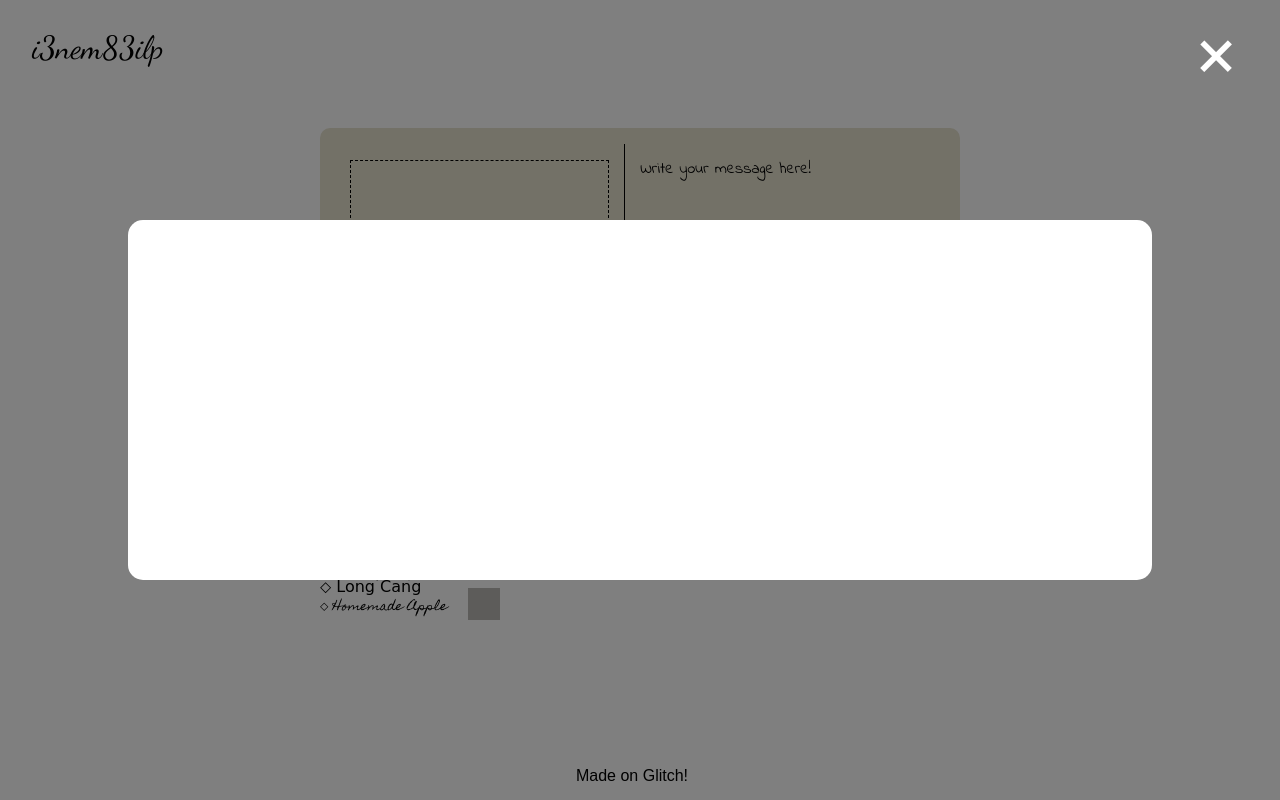
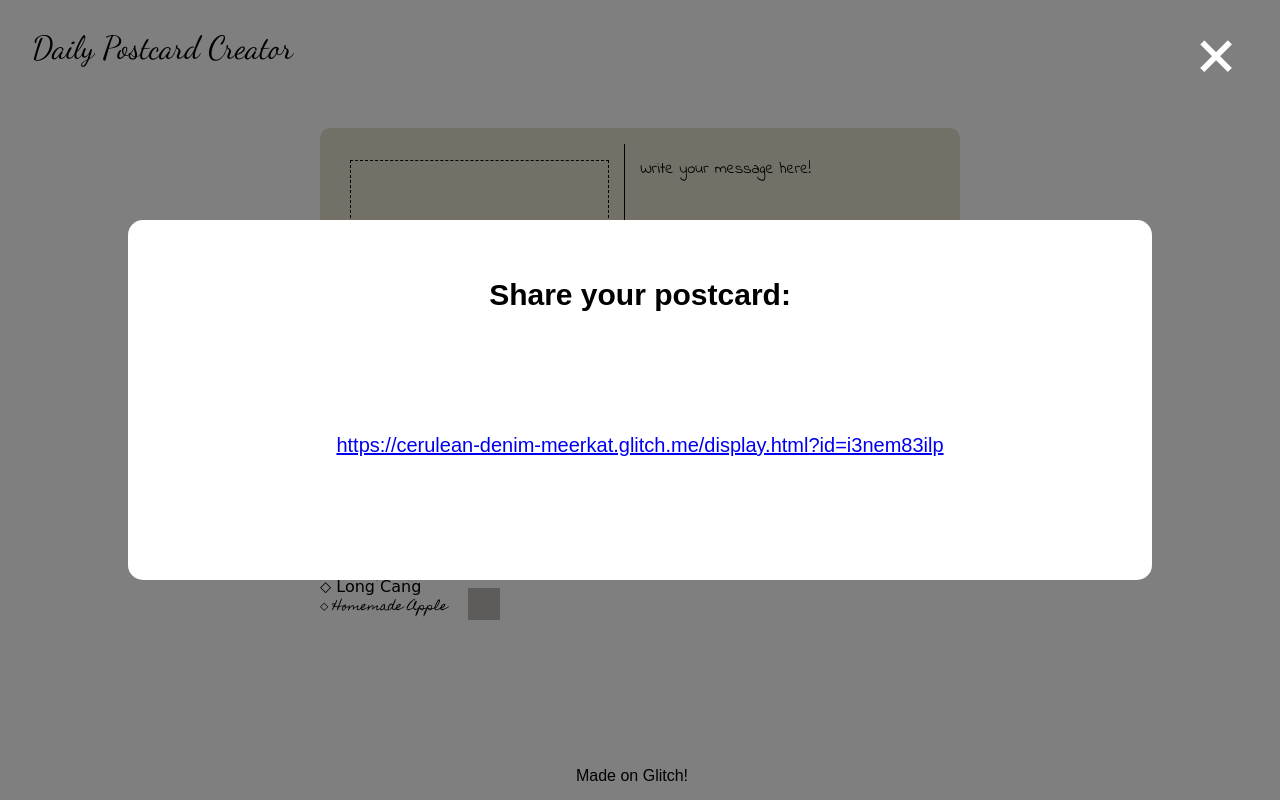
Before and after one commit to volatio/162p3, a website: page public/creator.html in a window 1280 px wide. Both pictures are taken after a click on the button "Share postcard". Drawn offline with Linux system fonts and the light colour scheme; no server answers; a web font is replaced by a local one.

Commit message:
💸🌥 Updated with Glitch

```diff
--- a/public/creator.html
+++ b/public/creator.html
@@ -14,7 +14,13 @@
   </head>
 
   <body>
-    <div id="overlay"><div id="xbutton">+</div><div id="showlink"></div></div>
+    <div id="overlay">
+      <div id="xbutton">+</div>
+      <div id="showlink">
+        <tsh>Share your postcard:</tsh>
+        <div id="clink"></div>
+      </div>
+    </div>
     <header>
       <h1 id ="mhead">
          Daily Postcard Creator
--- a/public/postcardData.json
+++ b/public/postcardData.json
@@ -1 +1 @@
-{"id":"x5cr3bwtmg","image":"https://cerulean-denim-meerkat.glitch.me/images/sado.jpeg","color":"rgb(186, 185, 181)","font":"cang","message":"prefessor sado in his youth playing the guitar"}
+{"id":"12mhv4fzf0","image":"https://cerulean-denim-meerkat.glitch.me/images/time7.jpg","color":"rgb(187, 201, 202)","font":"cang","message":"So hard to read haha"}
--- a/public/script.js
+++ b/public/script.js
@@ -82,9 +82,7 @@ colorBoxes.forEach((b, i) => {
 document.querySelector("#save").addEventListener("click", () => {
   let msg = document.querySelector("#message");
   let img = document.querySelector("#cardImg");
-  let merh = document.getElementById("mhead");
   let insertId = randString(10);
-  merh.innerHTML = insertId;
   let data = {
     id: insertId,
     image: img.src,
@@ -103,6 +101,8 @@ document.querySelector("#save").addEventListener("click", () => {
   xmlhttp.onloadend = function(e) {
     console.log(xmlhttp.responseText);
     document.querySelector("#overlay").style.display = "flex";
+    let clink = document.querySelector("#clink");
+    clink.innerHTML = ("https://cerulean-denim-meerkat.glitch.me/display.html?id=" + insertId).link("https://cerulean-denim-meerkat.glitch.me/display.html?id=" + insertId);
     // immediately switch to display view
     //window.location = "https://cerulean-denim-meerkat.glitch.me/display.html";
   };
--- a/public/style.css
+++ b/public/style.css
@@ -58,6 +58,7 @@ body {
 
 #showlink {
   display: flex;
+  flex-direction: column;
   width: 80%;
   height: 45%;
   margin: auto;
@@ -65,6 +66,19 @@ body {
   bottom: auto;
   background-color: white;
   border-radius: 15px;
+  text-align: center;
+}
+
+tsh {
+  font-size: 30px;
+  padding-top: 60px;
+  font-weight: bold;
+}
+
+#clink {
+  font-size: 20px;
+  display: block;
+  margin: auto;
 }
 
 header {
```
Also changed, not shown: images/Screen Shot 2020-03-06 at 13.25.48.png (added), images/Screen Shot 2020-05-01 at 16.35.17.png (added), images/orange.jpg (deleted), images/sado.jpeg (deleted), images/time7.jpg (added), images/touchankami.jpg (deleted), 1 other file.
